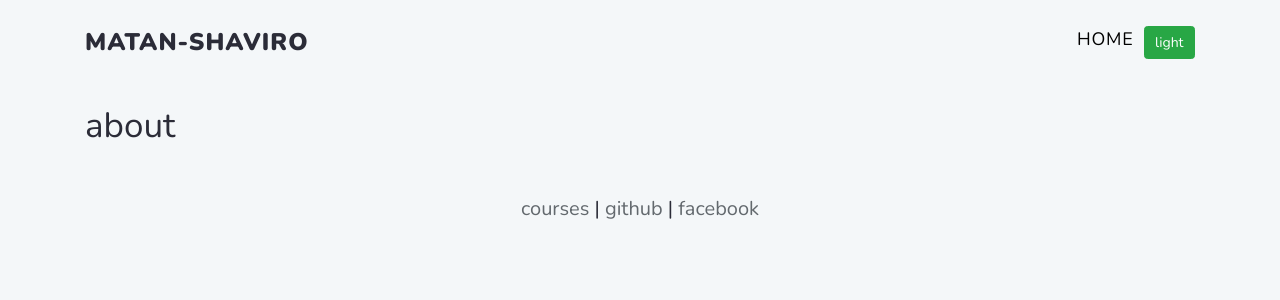
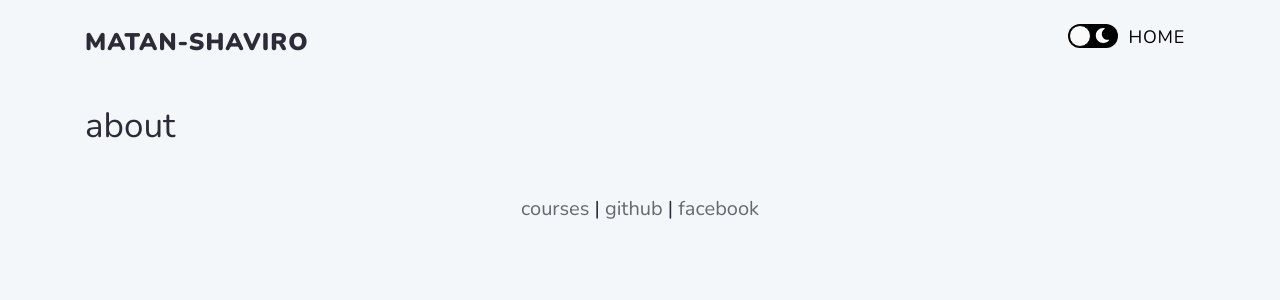
Before and after one commit to matan3sh/matan-blog, a Next.js app in the folder blog/: page /about in a window 1280 px wide. Shown: the top 300 px of the page. Built offline with nearby package versions, Linux system fonts and the light colour scheme.

Commit message:
Apply toggler icon to header

```diff
--- a/blog/components/layout/Header.jsx
+++ b/blog/components/layout/Header.jsx
@@ -1,5 +1,6 @@
 import { Navbar, Nav } from 'react-bootstrap';
 import Link from 'next/link';
+import ThemeToggle from './ThemeToggle';
 
 const Header = ({ theme, toggle }) => {
   return (
@@ -17,6 +18,7 @@ const Header = ({ theme, toggle }) => {
       <Navbar.Toggle aria-controls='basic-navbar-nav' />
       <Navbar.Collapse id='basic-navbar-nav'>
         <Nav className='ml-auto'>
+          <ThemeToggle onChange={toggle} />
           <Nav.Link
             className='fj-navbar-item fj-navbar-link'
             href='/'
@@ -26,9 +28,6 @@ const Header = ({ theme, toggle }) => {
               </Link>
             )}
           />
-          <button className='btn btn-success' onClick={() => toggle()}>
-            {theme.type}
-          </button>
         </Nav>
       </Navbar.Collapse>
     </Navbar>
--- /dev/null
+++ b/blog/components/layout/ThemeToggle.jsx
@@ -0,0 +1,20 @@
+import React from 'react';
+import Toggle from 'react-toggle';
+import { FontAwesomeIcon } from '@fortawesome/react-fontawesome';
+
+const ThemeToggle = ({ onChange }) => {
+  return (
+    <label>
+      <Toggle
+        className='day-night-toggle'
+        icons={{
+          unchecked: <FontAwesomeIcon inverse icon='moon' />,
+          checked: <FontAwesomeIcon inverse icon='sun' />,
+        }}
+        onChange={onChange}
+      />
+    </label>
+  );
+};
+
+export default ThemeToggle;
--- a/blog/package.json
+++ b/blog/package.json
@@ -21,6 +21,7 @@
     "react": "17.0.1",
     "react-bootstrap": "^1.0.1",
     "react-dom": "17.0.1",
+    "react-toggle": "^4.1.1",
     "sass": "^1.29.0",
     "swr": "^0.2.2"
   }
--- a/blog/pages/_app.js
+++ b/blog/pages/_app.js
@@ -5,15 +5,25 @@ import {
   faList,
   faSortNumericDown,
   faSortNumericUp,
+  faSun,
+  faMoon,
 } from '@fortawesome/free-solid-svg-icons';
 
 config.autoAddCss = false;
-library.add(faList, faBorderAll, faSortNumericDown, faSortNumericUp);
+library.add(
+  faList,
+  faBorderAll,
+  faSortNumericDown,
+  faSortNumericUp,
+  faSun,
+  faMoon
+);
 
 import '@fortawesome/fontawesome-svg-core/styles.css';
 import 'bootstrap/dist/css/bootstrap.min.css';
 import 'styles/index.scss';
 import 'highlight.js/styles/atom-one-dark.css';
+import 'react-toggle/style.css';
 
 function MyApp({ Component, pageProps }) {
   return (
--- a/blog/styles/index.scss
+++ b/blog/styles/index.scss
@@ -371,3 +371,34 @@ body {
     }
   }
 }
+
+.day-night-toggle.react-toggle {
+  &.react-toggle--checked:hover {
+    &:not(.react-toggle--disabled) .react-toggle-track {
+      background-color: black;
+    }
+  }
+
+  .react-toggle-thumb {
+    border-color: black;
+  }
+
+  .react-toggle-track {
+    background-color: black;
+    &:hover {
+      background-color: black;
+    }
+
+    &-x,
+    &-check {
+      right: 8px;
+      width: 15px;
+      height: 15px;
+
+      svg {
+        width: 100%;
+        height: 100%;
+      }
+    }
+  }
+}
```
Also changed, not shown: blog/components/layout/PageLayout.jsx (+4 -3 lines), 1 other file (tests, documents, lock files or other folders).
